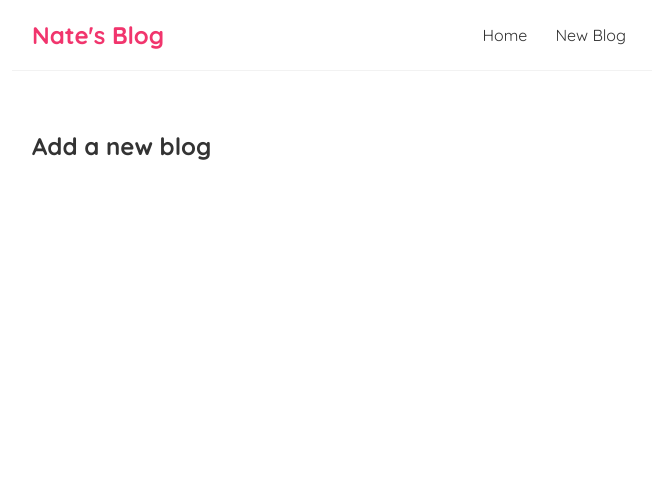
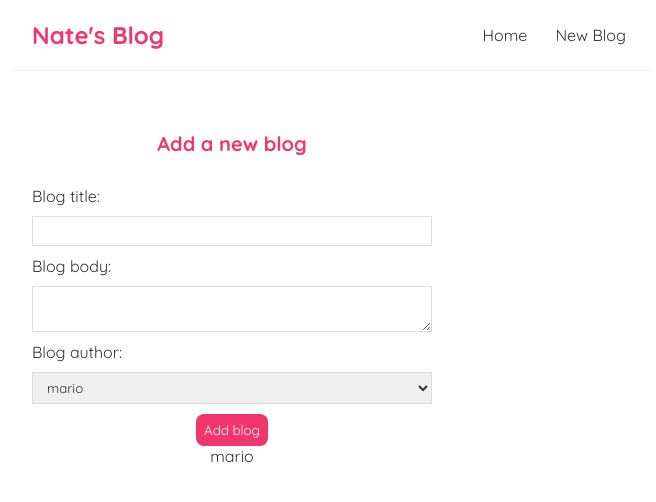
Before and after one commit to nkc53/simpleBlog, a React (Create React App) app: page /create in a window 1280 px wide. Shown: the top 502 px of the page, without its empty margins (308-964 px from the left). Built offline with nearby package versions, Linux system fonts and the light colour scheme.

Commit message:
created a form to add a blog, utilized onChange and value components

```diff
--- a/src/Create.js
+++ b/src/Create.js
@@ -1,12 +1,44 @@
+import { useState } from "react";
+
 const Create = () => {
+    const [ title, setTitle ] = useState('');
+    const [ body, setBody ] = useState('');
+    const [ author, setAuthor ] = useState('mario');
+
+
     return (
         <div className="create">
             <h2>Add a new blog</h2>
+            <form>
+                <label>Blog title: </label>
+                <input
+                type="text"
+                required
+                value = { title }
+                onChange={(e) => setTitle(e.target.value)}
+                />
+
+                <label>Blog body: </label>
+                <textarea
+                    required
+                    value={ body }
+                    onChange={(e) => setBody(e.target.value)}
+                ></textarea>
+                <label> Blog author: </label>
+                <select
+                    value = { author }
+                    onChange={(e) => setAuthor(e.target.value)}
+                >
+                    <option value="mario">mario</option>
+                    <option value="yoshi">yoshi</option>
+                </select>
+                <button>Add blog</button>
+                <p>{ title }</p>
+                <p>{ body }</p>
+                <p>{ author }</p>
+            </form>
         </div>
     );
 }
 
 export default Create;
-<div className="create">
-    <h2>Add a new blog</h2>
-</div>
--- a/src/index.css
+++ b/src/index.css
@@ -74,3 +74,39 @@
   border-radius: 8px;
   cursor: pointer;
 }
+
+/* creare new blog form  */
+.create {
+  max-width: 400px;
+  margin: 0;
+  text-align: center;
+}
+
+.create label{
+  text-align: left;
+  display: block;
+}
+
+.create h2 {
+  font-size: 20px;
+  color: #f1356d;
+  margin-bottom: 30px;
+}
+.create input,
+.create textarea,
+.create select {
+  width: 100%;
+  padding: 6px 10px;
+  margin: 10px 0;
+  border: 1px solid #ddd;
+  box-sizing: border-box;
+  display: block;
+}
+.create button {
+  background: #f1356d;
+  color: #fff;
+  border: 0;
+  padding: 8px;
+  border-radius: 8px;
+  cursor: pointer;
+}
```
